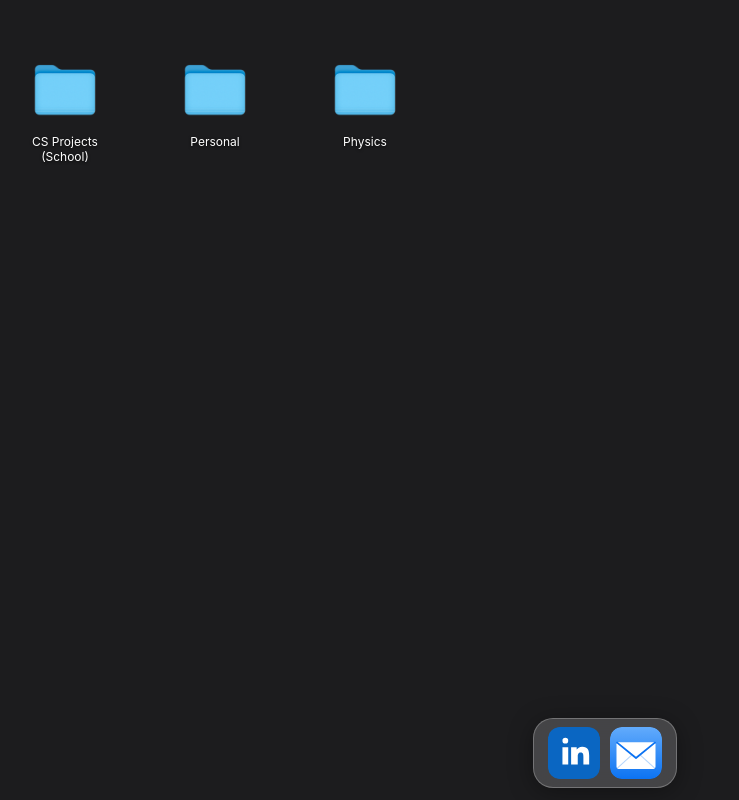
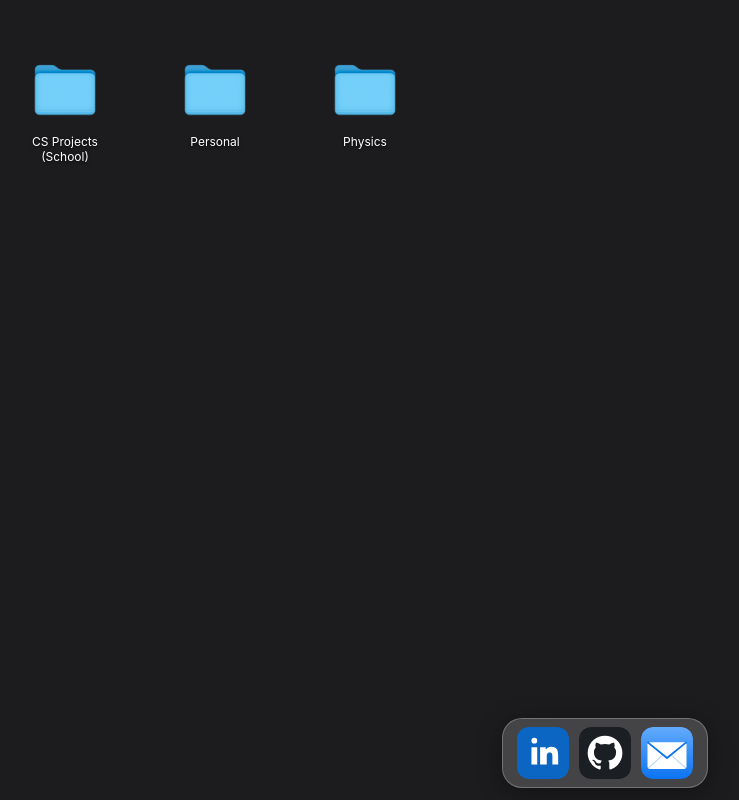
Before and after one commit to NicoDiLullo/site, a React (Vite) app: page / in a window 1280 px wide. Shown: the whole page, without its empty margins (35-774 px from the left). Built offline with nearby package versions, Linux system fonts and the light colour scheme.

Commit message:
github on dock as well

```diff
--- a/src/components/AppIcon.tsx
+++ b/src/components/AppIcon.tsx
@@ -25,6 +25,20 @@ export function LinkedInSVG() {
   )
 }
 
+export function GitHubSVG() {
+  return (
+    <svg viewBox="0 0 72 72" fill="none" xmlns="http://www.w3.org/2000/svg">
+      <rect width="72" height="72" rx="16" fill="#1b1f24" />
+      <path
+        fillRule="evenodd"
+        clipRule="evenodd"
+        d="M36 12a24 24 0 00-7.58 46.77c1.2.22 1.64-.52 1.64-1.16 0-.57-.02-2.08-.03-4.09-6.68 1.45-8.09-3.22-8.09-3.22a6.36 6.36 0 00-2.66-3.51c-2.18-1.49.17-1.46.17-1.46a5.04 5.04 0 013.68 2.47c2.14 3.67 5.62 2.61 6.99 2 .21-1.55.84-2.61 1.52-3.21-5.33-.6-10.93-2.67-10.93-11.87a9.3 9.3 0 012.47-6.44c-.25-.61-1.07-3.04.23-6.34 0 0 2.02-.65 6.6 2.46a22.7 22.7 0 0112.02 0c4.58-3.11 6.59-2.46 6.59-2.46 1.31 3.3.49 5.73.24 6.34a9.28 9.28 0 012.47 6.44c0 9.22-5.61 11.26-10.96 11.85.86.74 1.63 2.21 1.63 4.46 0 3.22-.03 5.81-.03 6.6 0 .64.43 1.39 1.65 1.15A24 24 0 0036 12z"
+        fill="white"
+      />
+    </svg>
+  )
+}
+
 export function AppleMailSVG() {
   return (
     <svg viewBox="0 0 72 72" fill="none" xmlns="http://www.w3.org/2000/svg">
--- a/src/components/Dock.tsx
+++ b/src/components/Dock.tsx
@@ -1,4 +1,4 @@
-import { LinkedInSVG, AppleMailSVG } from './AppIcon'
+import { LinkedInSVG, AppleMailSVG, GitHubSVG } from './AppIcon'
 
 interface DockProps {
   onMailClick: () => void
@@ -9,10 +9,17 @@ export function Dock({ onMailClick }: DockProps) {
     window.open('https://www.linkedin.com/in/nicholas-dilullo-3a0436185/', '_blank', 'noreferrer')
   }
 
+  const openGitHub = () => {
+    window.open('https://github.com/NicoDiLullo', '_blank', 'noreferrer')
+  }
+
   return (
     <div className="dock">
       <button className="dock-item" onClick={openLinkedIn} title="LinkedIn">
         <LinkedInSVG />
+      </button>
+      <button className="dock-item" onClick={openGitHub} title="GitHub">
+        <GitHubSVG />
       </button>
       <button className="dock-item" onClick={onMailClick} title="Email">
         <AppleMailSVG />
```
Also changed, not shown: 3 other files (tests, documents, lock files or other folders).
